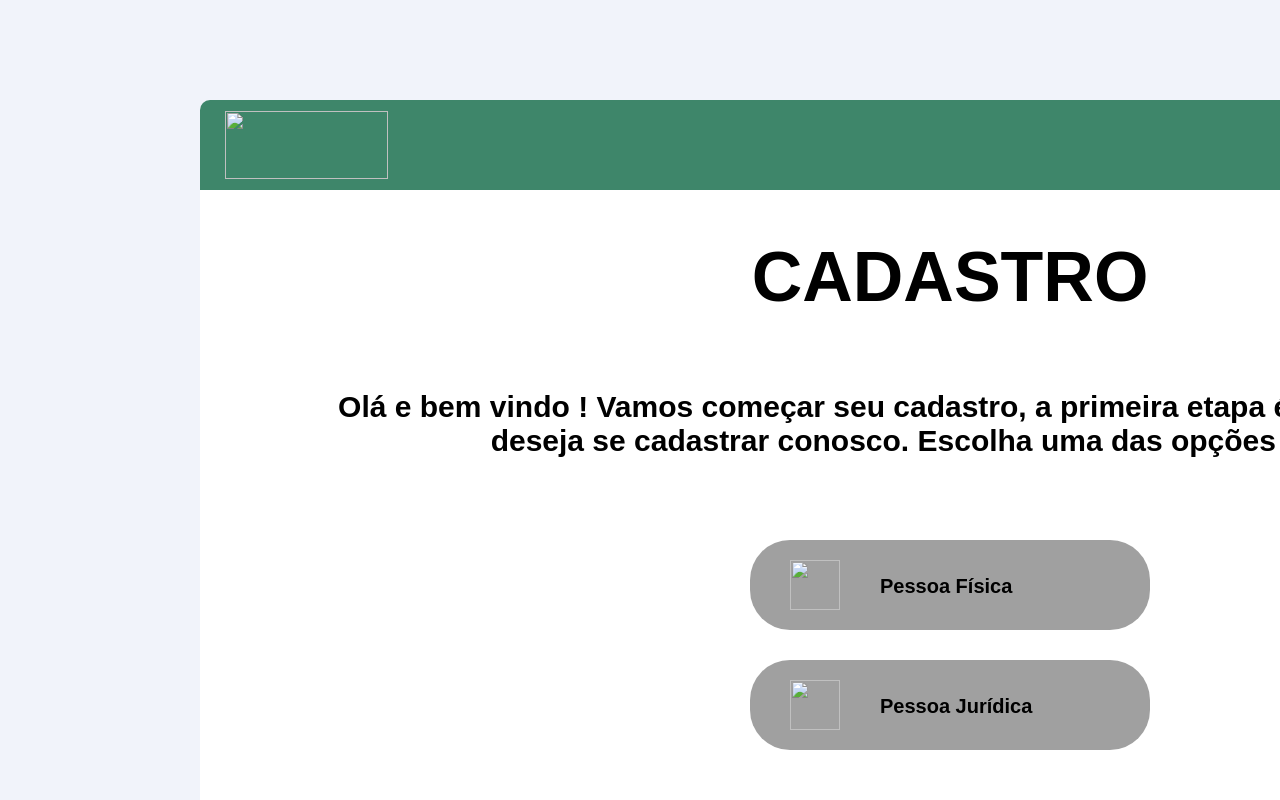
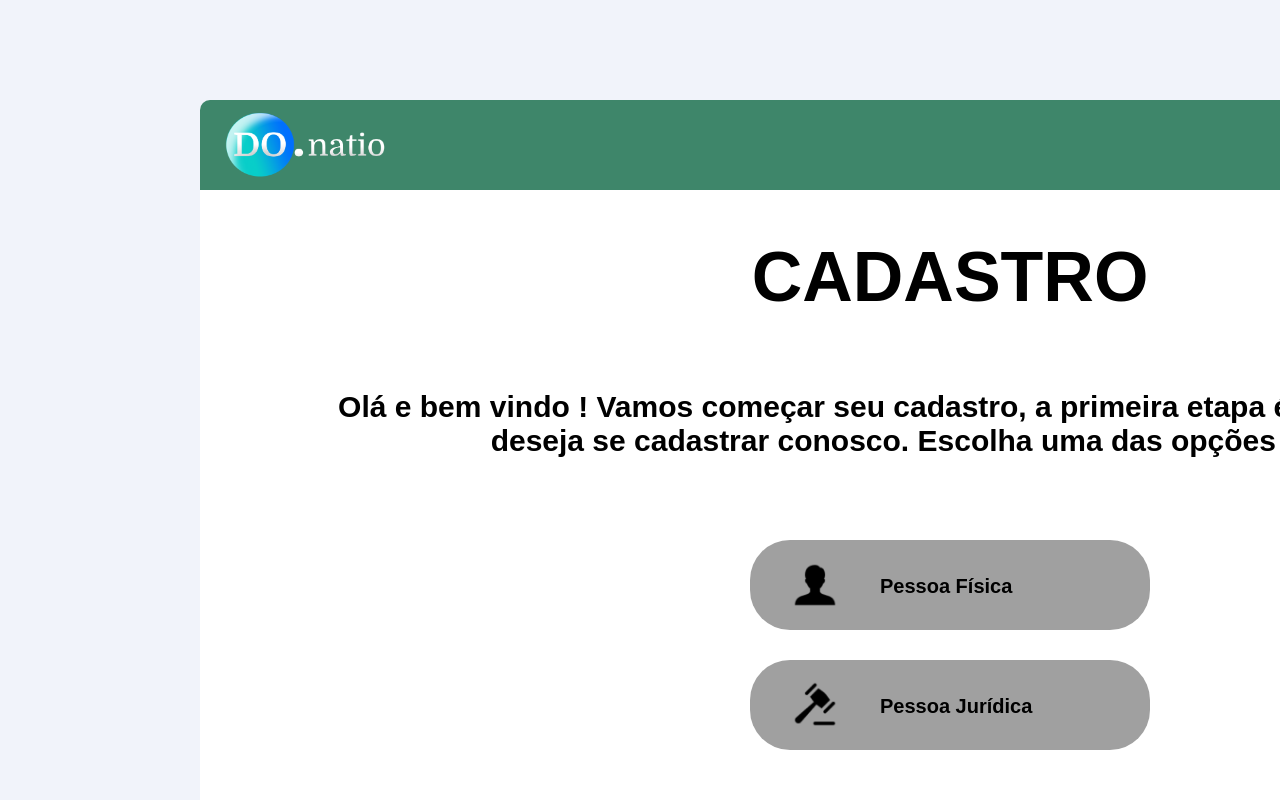
Before and after one commit to jeviwian/Donatio, a plain HTML site: page Cadastro-pessoa/Cadastro.html in a window 1280 px wide. Shown: the top 800 px of the page. Drawn offline with Linux system fonts and the light colour scheme.

Commit message:
Revisão 3, retirando o nome da pasta de Cadastro - Diego Alves
Revisao 3, retirando o nome da pasta de Cadastro para imagens para nao quebrar o código, já que não foi possivel alterar o nome da pasta no github.

```diff
--- a/Cadastro-pessoa/Cadastro.html
+++ b/Cadastro-pessoa/Cadastro.html
@@ -18,7 +18,7 @@
             <!--HEADER-->
             <div class="layout-geral-header">
                 <div class="layout-header-logo">
-                    <img src="Cadastro/logo-donatio-full.png" width="163px" height="68px">
+                    <img src="imagens/logo-donatio-full.png" width="163px" height="68px">
                 </div>
             </div>
 
@@ -38,7 +38,7 @@
 
                     <a href="#"><div class="layout-geral-main-botoes--centrais-PessoaFisica">
                         <div class="layout-geral-main-botoes--centrais-PessoaFisica-img">
-                            <img src="Cadastro/User Male.png">
+                            <img src="imagens/User Male.png">
                         </div>
                         <div class="layout-geral-main-botoes--centrais-PessoaFisica-p">
                             <p>Pessoa Física</p>
@@ -47,7 +47,7 @@
 
                     <a href="#"><div class="layout-geral-main-botoes--centrais-PessoaJuridica">
                         <div class="layout-geral-main-botoes--centrais-PessoaJuridica-img">
-                            <img src="Cadastro/Law.png">
+                            <img src="imagens/Law.png">
                         </div>
                         <div class="layout-geral-main-botoes--centrais-PessoaJuridica-p">
                             <p>Pessoa Jurídica</p>
```
